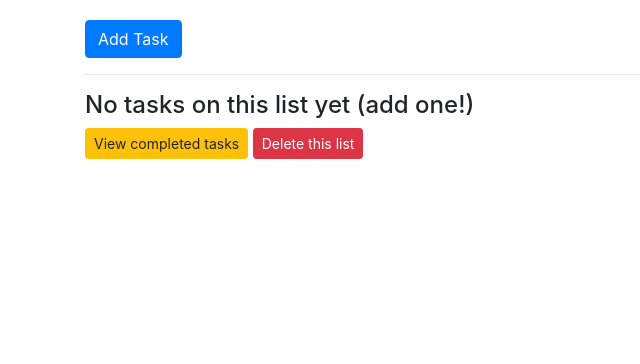
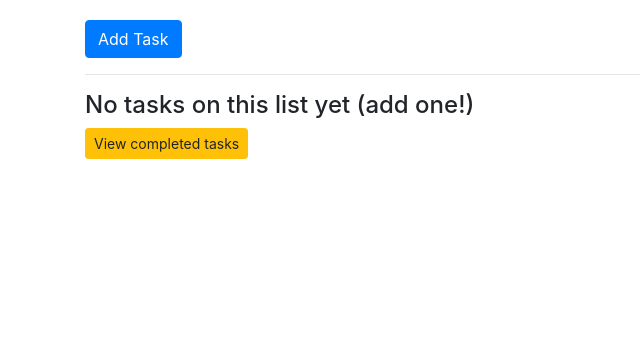
Before and after one commit to daoudsleiman/ticket-system, a Django app: template project/templates/todo/list_detail.html in a window 1280 px wide. Shown: the part 56-420 px from the top of the page, without its empty margins (0-640 px from the left). Run offline with Django 3.2, Linux system fonts and the light colour scheme; the template is opened without the code that fills it, so the values that code supplies are empty; a user stored in the database is signed in; some libraries are stand-ins or nearby versions.

Commit message:
remove delete list btn

```diff
--- a/project/templates/todo/include/toggle_delete.html
+++ b/project/templates/todo/include/toggle_delete.html
@@ -8,5 +8,4 @@
 
     {% endif %}
 
-    <a href="{% url 'todo:del_list' list_id list_slug %}" class="btn btn-sm btn-danger">Delete this list</a>
   {% endif %}
```
